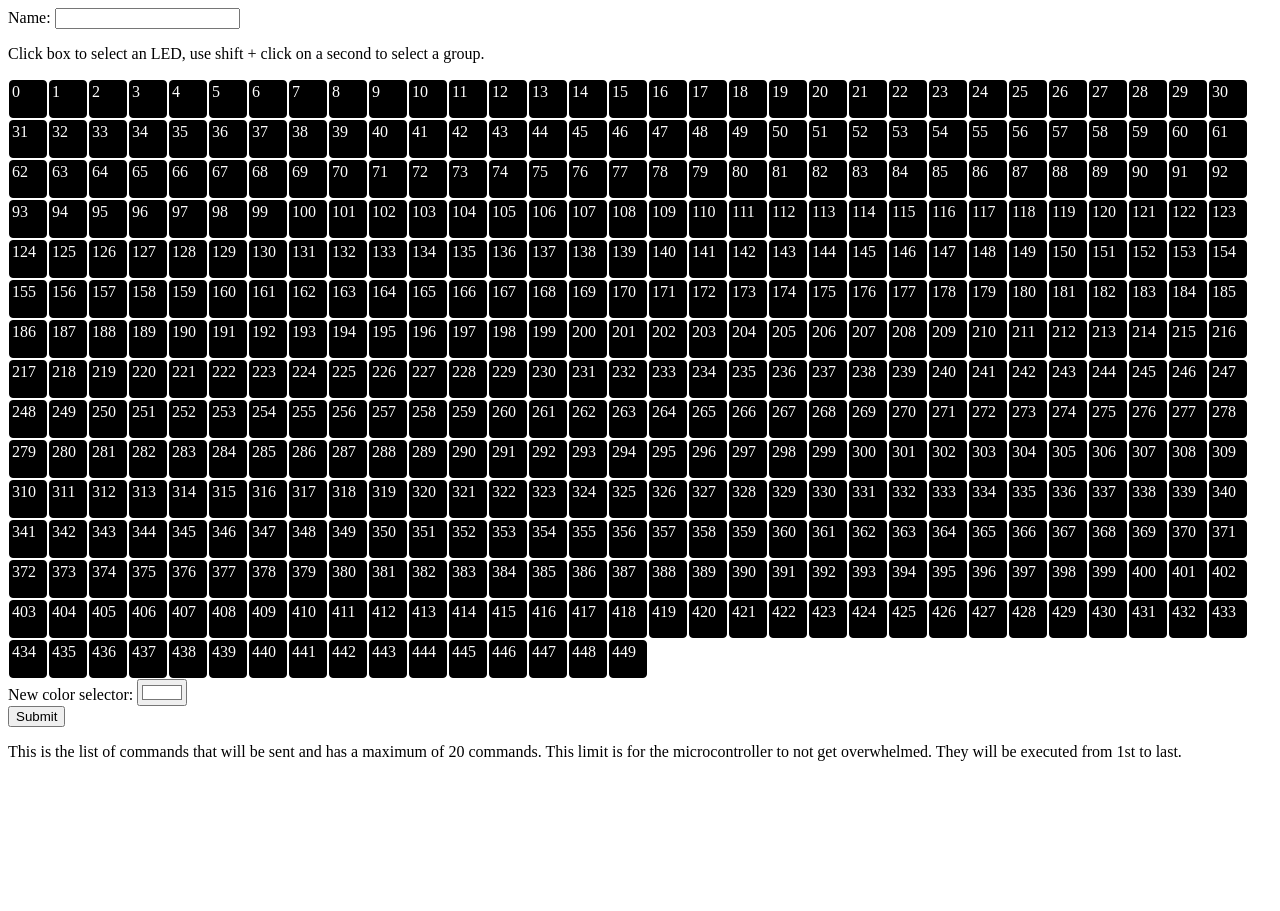
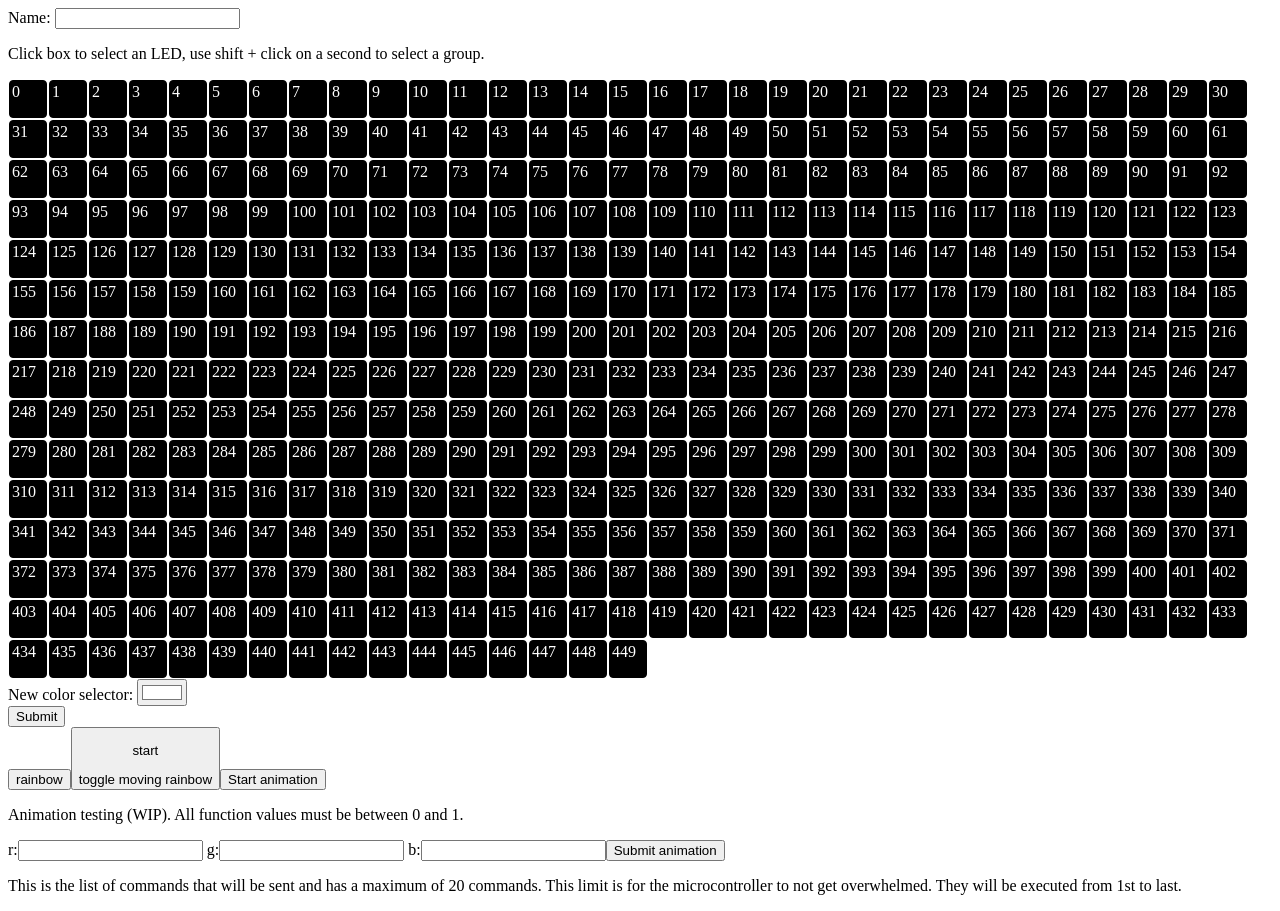
Before and after one commit to welol5/DumbElementsWeb, an Angular app: page /home in a window 1280 px wide. Before the commit the page ends 800 px from the top, so only its background shows below. Built offline with nearby package versions, Linux system fonts and the light colour scheme; what ngx-color-picker would draw is missing.

Commit message:
Updated controls

```diff
--- a/src/app/rgb-controls/rgb-controls.component.html
+++ b/src/app/rgb-controls/rgb-controls.component.html
@@ -20,6 +20,22 @@ New color selector:
 <button (click)="setColor()">Submit</button>
 <br>
 
+<button (click)="rainbow()">rainbow</button>
+<button (click)="toggleAnimation()">
+    <p *ngIf="continueAnimation">stop</p>
+    <p *ngIf="!continueAnimation">start</p>
+    toggle moving rainbow
+</button>
+<button (click)="rainbowAnimation()">Start animation</button>
+
+<p>
+    Animation testing (WIP). All function values must be between 0 and 1.
+</p>
+r:<input type="text">
+g:<input type="text">
+b:<input type="text">
+<button>Submit animation</button>
+
 <p>
     This is the list of commands that will be sent and has a maximum of 20 commands. This limit is for the microcontroller to not get overwhelmed. They will be executed from 1st to last.
 </p>
--- a/src/app/rgb-controls/rgb-controls.component.ts
+++ b/src/app/rgb-controls/rgb-controls.component.ts
@@ -2,7 +2,7 @@ import { Component } from '@angular/core';
 import { RgbConrollerService } from '../services/rgb-conroller.service';
 import { NgModule } from '@angular/core';
 import { ConstantsService } from '../services/constants.service';
-import { BulkLEDUpdate, LEDUpdate } from '../models/ledUpdateRequest';
+import { BulkLEDUpdate, LEDUpdate, LedUpdateRequest } from '../models/ledUpdateRequest';
 
 @Component({
   selector: 'app-rgb-controls',
@@ -23,7 +23,7 @@ export class RgbControlsComponent {
   public currentColor: string;
 
   public actionList: LEDUpdate[] = [];
-  public actionListMaxSize = 20;
+  public actionListMaxSize = 600;
 
   constructor(private rgb: RgbConrollerService) {
     this.leds = Array<string>(rgb.getLEDCount());
@@ -67,7 +67,7 @@ export class RgbControlsComponent {
         'border': '3px solid #00FF00',
         'padding': '0px'
       }
-    } else if(event.shiftKey){
+    } else if (event.shiftKey) {
       if (i > this.selection) {
         this.selectionStart = this.selection;
         this.selectionEnd = i;
@@ -86,12 +86,12 @@ export class RgbControlsComponent {
           'padding': '0px'
         }
       }
-    } else if(event.ctrlKey) {
+    } else if (event.ctrlKey) {
       this.selectionGroup.push(i);
     }
   }
 
-  private resetSelection(): void{
+  private resetSelection(): void {
     for (let k = 0; k < this.rgb.getLEDCount(); k++) {
       this.ledStyles[k] = {
         'color': this.getTextColor(this.leds[k]),
@@ -104,7 +104,7 @@ export class RgbControlsComponent {
 
   updateColors() {
 
-    if(this.selectionStart == -1){
+    if (this.selectionStart == -1) {
       this.selectionStart = this.selection;
       this.selectionEnd = this.selection;
       this.selection = -1;
@@ -125,14 +125,14 @@ export class RgbControlsComponent {
     let g = parseInt(this.currentColor.substring(3, 5), 16);
     let b = parseInt(this.currentColor.substring(5), 16);
     if (this.actionList.length > 0 && this.selectionStart == this.actionList[this.actionList.length - 1].ledStart && this.selectionEnd == this.actionList[this.actionList.length - 1].ledEnd) {
-      this.actionList[this.actionList.length-1].r = r;
-      this.actionList[this.actionList.length-1].g = g;
-      this.actionList[this.actionList.length-1].b = b;
+      this.actionList[this.actionList.length - 1].r = r;
+      this.actionList[this.actionList.length - 1].g = g;
+      this.actionList[this.actionList.length - 1].b = b;
     } else {
       this.actionList.push(new LEDUpdate(this.selectionStart, this.selectionEnd, r, g, b));
     }
 
-    if(this.actionList.length > this.actionListMaxSize){
+    if (this.actionList.length > this.actionListMaxSize) {
       this.actionList.shift();
     }
   }
@@ -143,7 +143,7 @@ export class RgbControlsComponent {
     }
   }
 
-  removeAction(index : number): void {
+  removeAction(index: number): void {
     this.actionList.splice(index, 1);
   }
 
@@ -182,6 +182,46 @@ export class RgbControlsComponent {
     return 0.2126 * R + 0.7152 * G + 0.0722 * B;
   }
 
+  convertHSLToHex(h: number, s:number, v:number): number[] {
+
+    let c = v*s;
+    let x = c* (1- Math.abs(((h/60)%2) -1));
+    let m = v-c;
+
+    let rp,gp,bp;
+    if(h >= 0 && h <60){
+      rp = c;
+      gp = x;
+      bp = 0;
+    } else if(h >= 60 && h < 120){
+      rp = x;
+      gp = c;
+      bp = 0;
+    } else if(h >= 120 && h < 180){
+      rp = 0;
+      gp = c;
+      bp = x;
+    } else if(h >= 180 && h < 240){
+      rp = 0;
+      gp = x;
+      bp = c;
+    } else if(h >= 240 && h < 300){
+      rp = x;
+      gp = 0;
+      bp = c;
+    } else{
+      rp = c;
+      gp = 0;
+      bp = x;
+    }
+
+    let r = (rp+m)*255;
+    let g = (gp+m)*255;
+    let b = (bp+m)*255;
+
+    return [r,g,b];
+  }
+
   getTextColor(color: string): string {
     let whiteContrastRatio = (this.calculateLuminance('#FFFFFF') + 0.05) / (this.calculateLuminance(color) + 0.05);
     let blackContrastRatio = (this.calculateLuminance(color) + 0.05) / (this.calculateLuminance('#000000') + 0.05);
@@ -191,4 +231,40 @@ export class RgbControlsComponent {
       return '#000000';
     }
   }
+
+  rainbow(offset = 0): void {
+    let status: LEDUpdate[] = [];
+    for (let i = 0; i < this.rgb.getLEDCount(); i++) {
+      let h = (i+offset) % 360;
+      let s = 1;
+      let v = 0.5;
+
+      let color = this.convertHSLToHex(h,s,v)
+      let ledUpdate: LEDUpdate = new LEDUpdate(i,i,color[0],color[1],color[2]);
+      status.push(ledUpdate);
+    }
+    let update: BulkLEDUpdate = new BulkLEDUpdate(status);
+    this.rgb.setRGB('weird', update).subscribe((data: any) => {
+
+    });
+  }
+
+  public continueAnimation: boolean = false;
+  private animationOffset: number = 0;
+  rainbowAnimation(): void {
+    console.log('animation', this.continueAnimation);
+    if(this.continueAnimation) {
+      this.rainbow(this.animationOffset);
+      this.animationOffset ++;
+      setTimeout(()=> {this.rainbowAnimation()}, 500);
+    }
+  }
+
+  toggleAnimation(): void {
+    if(this.continueAnimation){
+      this.continueAnimation = false;
+    } else {
+      this.continueAnimation = true;
+    }
+  }
 }
```
